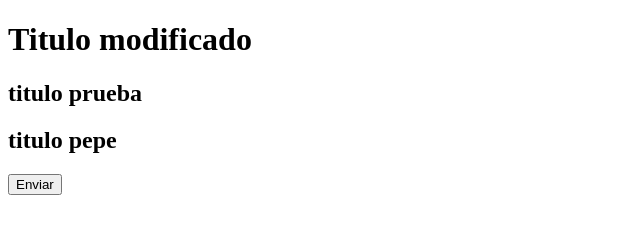
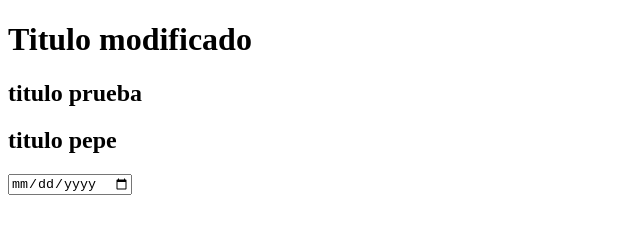
Before and after one commit to MarcosMartilotta/CursoGit, a plain HTML site: page index.html in a window 1280 px wide. Shown: the whole page, without its empty margins (0-640 px from the left). Drawn offline with Linux system fonts and the light colour scheme.

Commit message:
Se implemento birdth

```diff
--- a/index.html
+++ b/index.html
@@ -13,6 +13,7 @@
     <form action="#" method="get">
         <input:"text" name="firstName" id="firstName">
         <input:"text" name="lastName" id="lastName">
+        <input type="date" name="birthdate" id="birthdate>
         <input type="button" value="Enviar">
     </form>
 </body>
```
